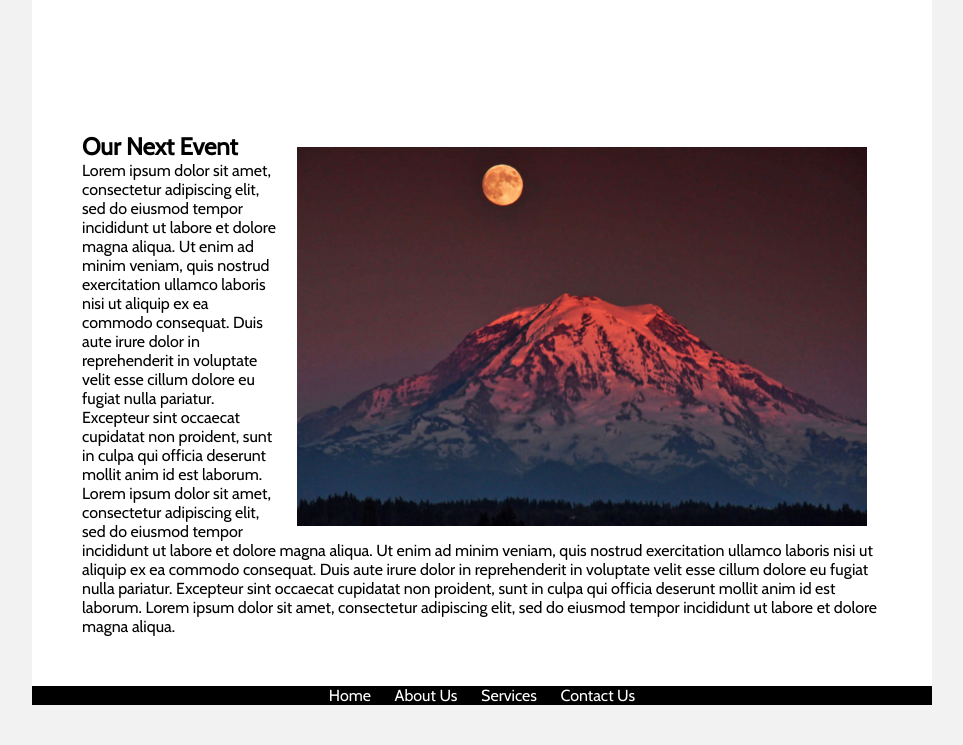
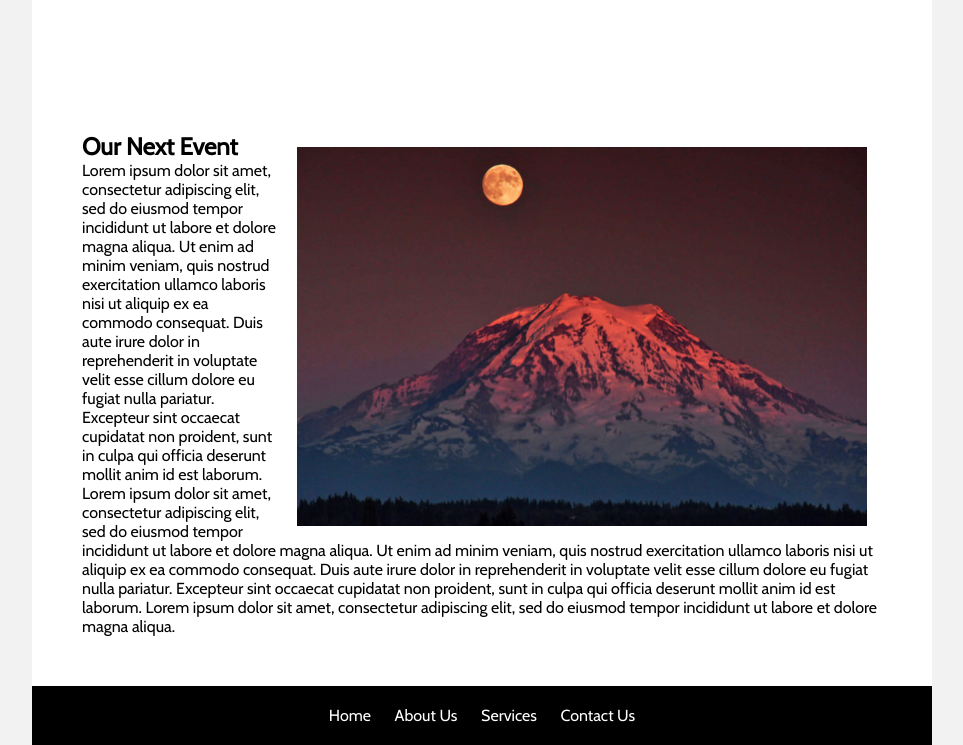
Before and after one commit to toribates/Assignment8-bates-tori, a plain HTML site: page index.html in a window 1280 px wide. Shown: the part 1647-2392 px from the top of the page, without its empty margins (158-1121 px from the left). Before the commit the page ends 2352 px from the top, so only its background shows below. Drawn offline with nearby package versions, Linux system fonts and the light colour scheme; a script that the page names is missing.

Commit message:
styling for footer

```diff
--- a/stylesheets/style.css
+++ b/stylesheets/style.css
@@ -108,6 +108,7 @@ footer {
 
 footer.container {
   text-align: center;
+  padding: 20px 0px;
 }
 
 footer nav a {
```
